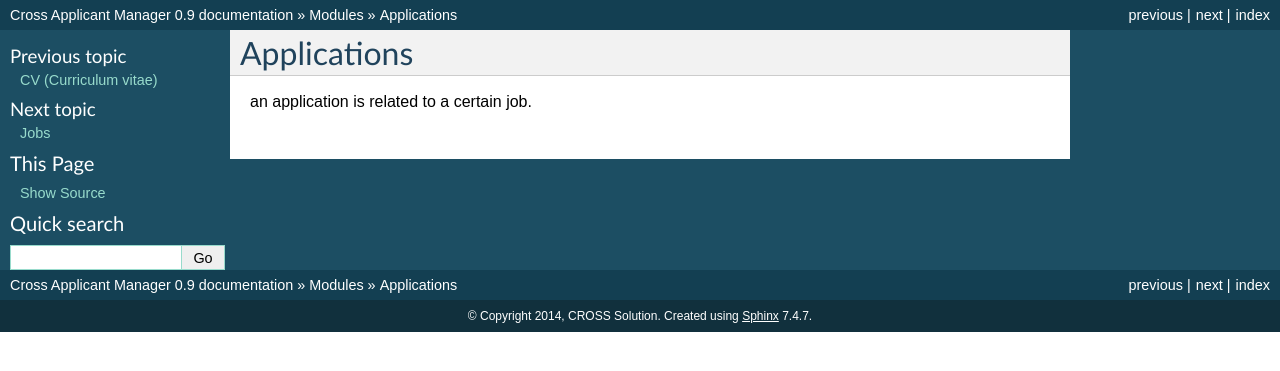
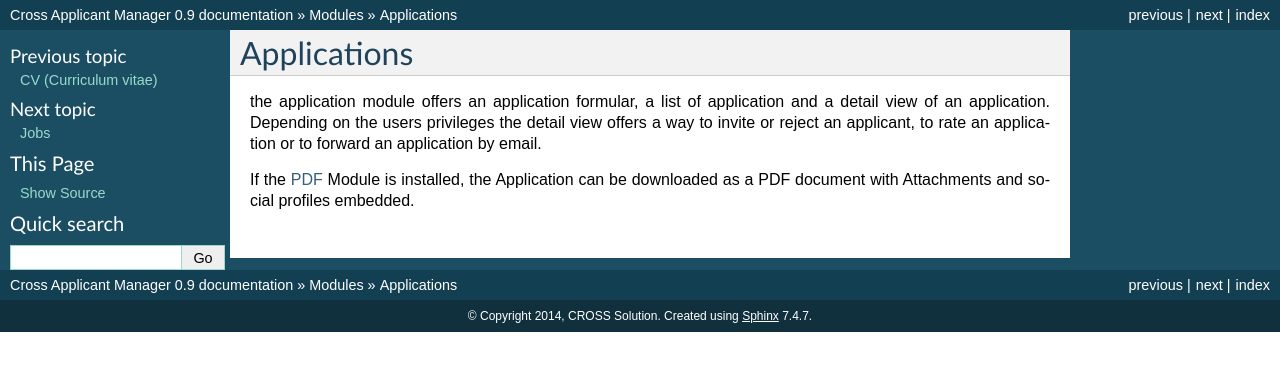
Before and after one commit to cross-solution/YawikDocs, a Sphinx documentation site: the page built from source/modules/applications/index.rst, in a window 1280 px wide. Shown: the top 371 px of the page. Built offline with Sphinx 7.4.7, drawn with Linux system fonts in a browser that asks for light colours.

```diff
--- a/source/modules/applications/index.rst
+++ b/source/modules/applications/index.rst
@@ -3,4 +3,10 @@
 Applications
 ------------
 
-an application is related to a certain job.
+the application module offers an application formular, a list of application and
+a detail view of an application. Depending on the users privileges the detail
+view offers a way to invite or reject an applicant, to rate an application or to
+forward an application by email.
+
+If the :ref:`PDF` Module is installed, the Application can be downloaded as a PDF
+document with Attachments and social profiles embedded.
--- a/source/modules/core/index.rst
+++ b/source/modules/core/index.rst
@@ -36,6 +36,8 @@
 +---------+-------------------------+---------------------------------------------------+
 |Core     |`core/index/index`_      |homepage for guests                                |
 +---------+-------------------------+---------------------------------------------------+
+|Core     |`core/notifications`_    |notifications                                      |
++---------+-------------------------+---------------------------------------------------+
 |Core     |`main-navigation`_       |can be used as view script for the main navigation |
 +---------+-------------------------+---------------------------------------------------+
 |Core     |`pagination-control`_    |defines the pagination of listings                 |
@@ -53,6 +55,7 @@
 
 .. _layout/layout: https://github.com/cross-solution/CrossApplicantManager/blob/master/module/Core/view/layout/layout.phtml
 .. _core/index/index: https://github.com/cross-solution/CrossApplicantManager/blob/master/module/Auth/view/auth/index/index.phtml
+.. _core/notifications: https://github.com/cross-solution/CrossApplicantManager/blob/master/module/Core/view/partial/notifications.phtml
 .. _index/index: https://github.com/cross-solution/CrossApplicantManager/blob/master/module/Core/view/index/index.phtml
 .. _main-navigation: https://github.com/cross-solution/CrossApplicantManager/blob/master/module/Core/view/partial/main-navigation.phtml
 .. _pagination-control: https://github.com/cross-solution/CrossApplicantManager/blob/master/module/Core/view/partial/pagination-control.phtml
--- a/source/modules/core/notifications.rst
+++ b/source/modules/core/notifications.rst
@@ -55,7 +55,7 @@
 an Listener on the Zend Framework's RENDER event.
 
 This injected view model renders the template which is registered under the
-key "core/notifications" in the view manager's template map.
+key `core/notifications`_ in the view manager's template map.
 
 The default view script provided renders all notifications in a div container
 with the class "yk-notifications" using the "Alert" view helper.
--- a/source/modules/pdf/index.rst
+++ b/source/modules/pdf/index.rst
@@ -1,4 +1,6 @@
 .. index:: PDF
+
+.. _PDF:
 
 PDF
 ---
```
Also changed, not shown: other parts of source/modules/core/notifications.rst (+1 -0 lines), source/modules.rst (+13 -2 lines).
